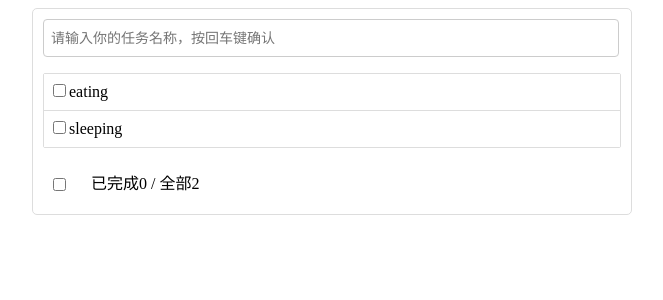
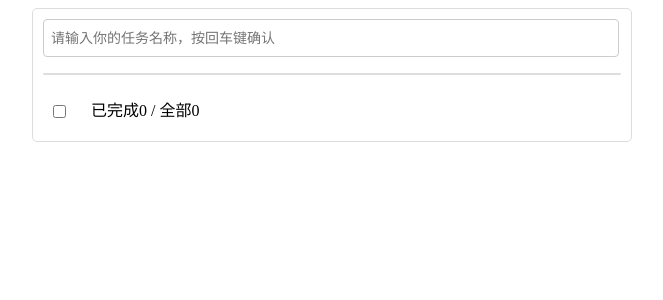
Before and after one commit to yanmw/-, a Vue app: page / in a window 1280 px wide. Shown: the top 300 px of the page, without its empty margins (308-971 px from the left). Built offline with nearby package versions, Linux system fonts and the light colour scheme; the HTML template or start-up script is replaced by a standard one.

Commit message:
增加localStroage本地缓存

```diff
--- a/src/App.vue
+++ b/src/App.vue
@@ -20,10 +20,7 @@
     },
     data() {
       return {
-        todos: [
-          {title: 'eating', complete: false},
-          {title: 'sleeping', complete: false}
-        ]
+        todos: JSON.parse(window.localStorage.getItem('todos_key') || '[]')
       }
     },
     methods: {
@@ -38,6 +35,14 @@
       },
       selectAll(isCheck) {
         this.todos.forEach(todo => todo.complete = isCheck)
+      }
+    },
+    watch:{
+      todos:{
+        deep:true,
+        handler:function (value) {
+          window.localStorage.setItem('todos_key',JSON.stringify(value))
+        }
       }
     }
   }
```
